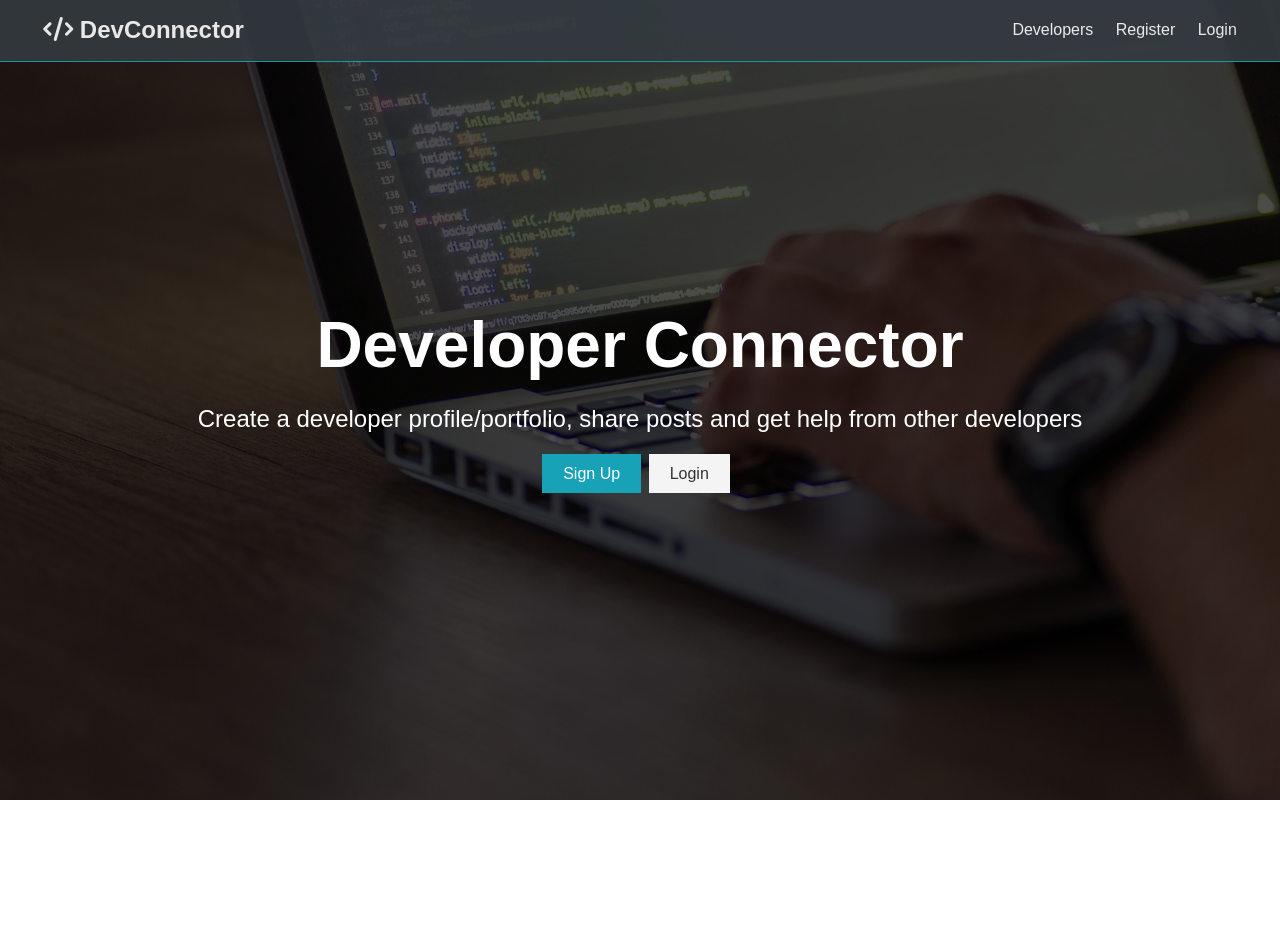
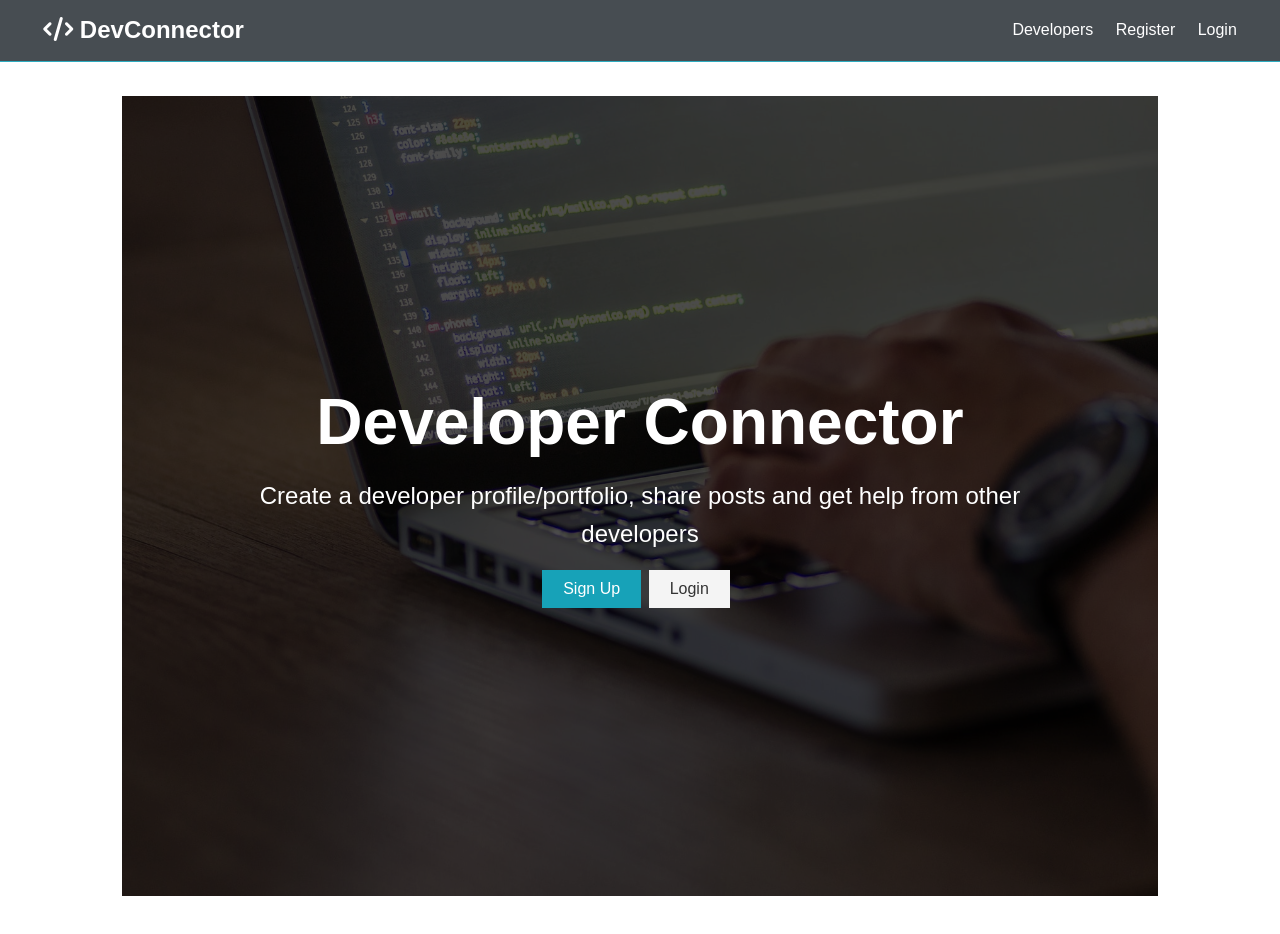
Before and after one commit to Yeshaq1/Dev-Social-Platform, a React (Create React App) app in the folder client/: page / in a window 1280 px wide. Shown: the top 934 px of the page. Built offline with nearby package versions, Linux system fonts and the light colour scheme.

Commit message:
fixed issues with Route/switch

```diff
--- a/client/src/App.jsx
+++ b/client/src/App.jsx
@@ -11,9 +11,10 @@ function App() {
     <Router>
       <Fragment>
         <Navbar />
-        <Route exact path='/' component={Landing} />
+
         <section className='container'>
           <Switch>
+            <Route exact path='/' component={Landing} />
             <Route exact path='/register' component={Register} />
             <Route exact path='/login' component={Login} />
           </Switch>
--- a/client/src/components/Auth/Register.jsx
+++ b/client/src/components/Auth/Register.jsx
@@ -28,7 +28,7 @@ const Register = () => {
     if (password !== password2) {
       console.log('The Passwords Do not Match');
     } else {
-      console.log(formData);
+      console.log('Success');
     }
   }
 
```
